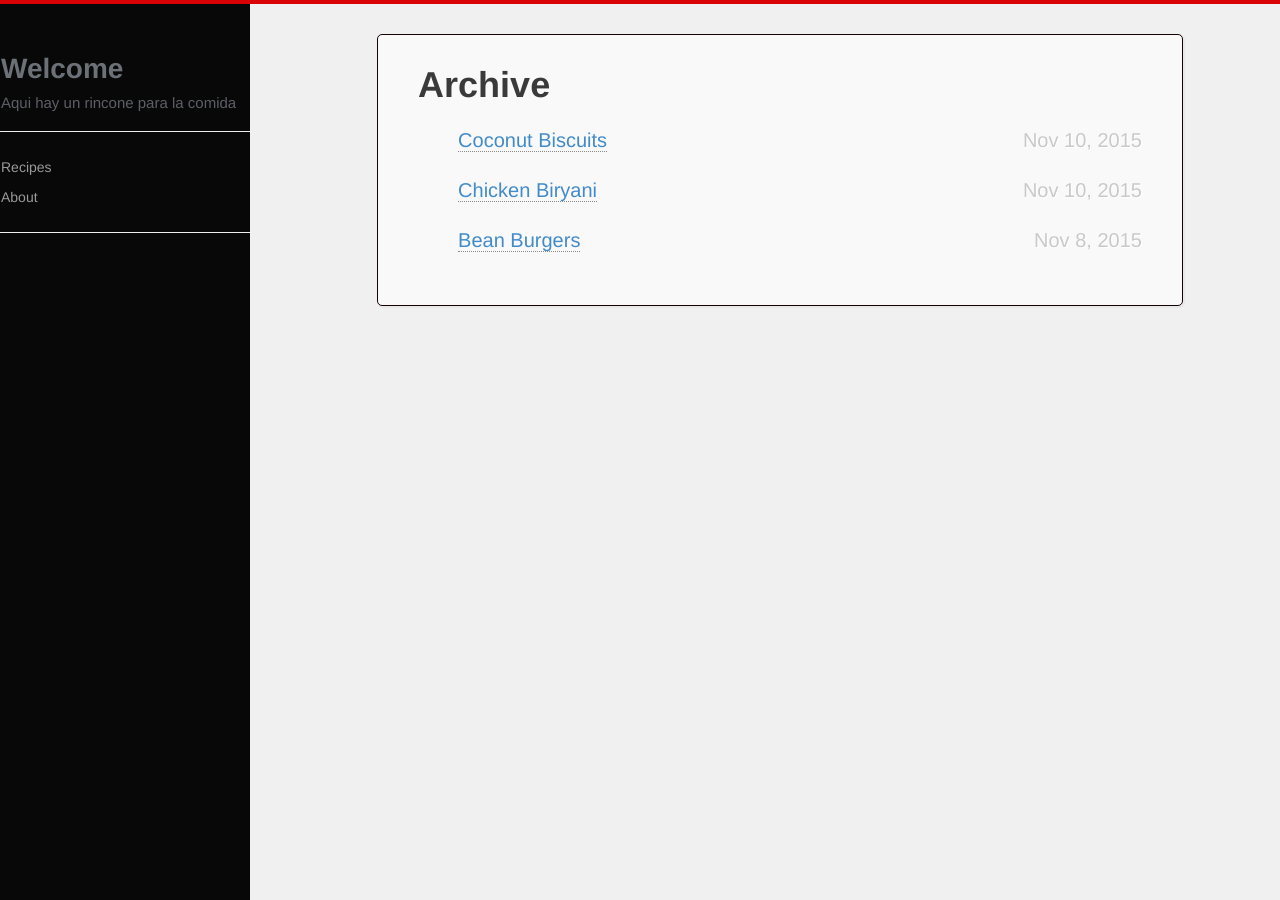
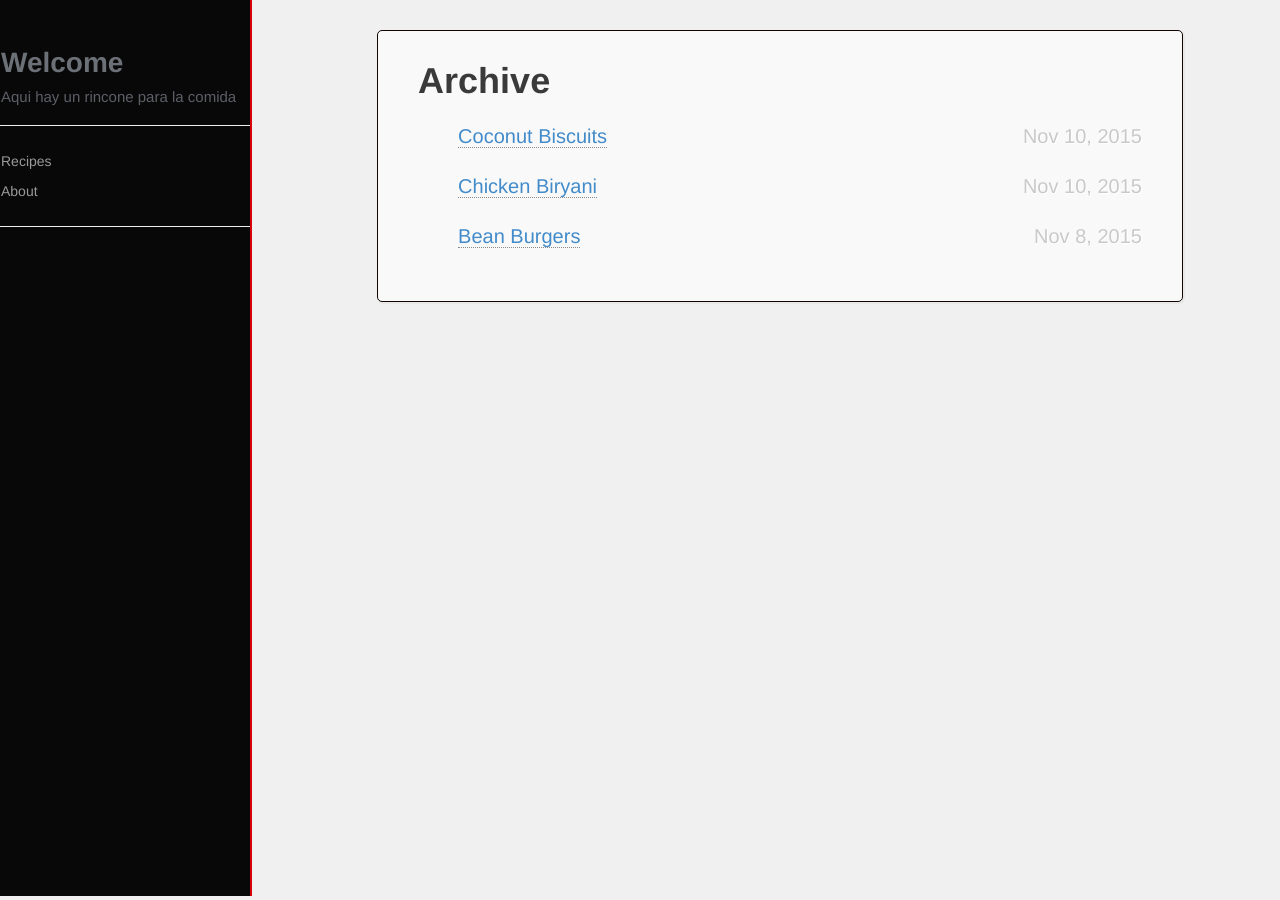
Before and after one commit to shashwatx/shashwatx.github.io, a Jekyll site: the page built from list/index.html, in a window 1280 px wide. Built offline with Jekyll 4.4.1, drawn with Linux system fonts in a browser that asks for light colours; nearby versions of some CDN libraries; Markdown is read by kramdown in place of the engine named in the settings.

Commit message:
navbar right border

```diff
--- a/css/hc.css
+++ b/css/hc.css
@@ -6,7 +6,7 @@ body
   color:#2c3e50;
   background-color:#f0f0f0;
   width:100%;
-  border-top:solid #d90006;
+  #border-top:solid #d90006;
   border-width:4px
 }
 
@@ -89,9 +89,9 @@ p
 
 #sidebar-wrapper
 {
-  margin-left:-250px;
-  left:250px;
-  width:250px;
+  margin-left:-252px;
+  left:252px;
+  width:252px;
   background:#080808;
   position:fixed;
   height:100%;
@@ -99,8 +99,9 @@ p
   z-index:1000;
   margin-top:-4px;
   border-top:solid #d90006;
+  border-right:solid #d90006;
   transition:all .4s ease 0;
-  border-width:4px
+  border-width:2px
 }
 
 .sidebar-nav
```
